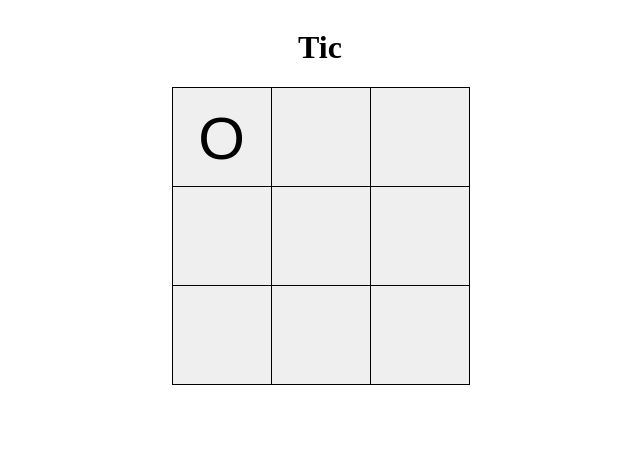
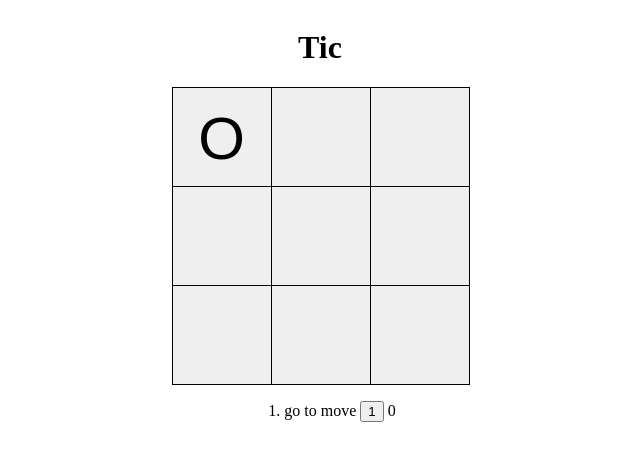
Before and after one commit to SuperJourney/react-webpack-ts-boilerplate, a React app: page / in a window 1280 px wide. Both pictures are taken after a click on the button 541 px from the left and 136 px from the top of the page. Shown: the top 460 px of the page, without its empty margins (320-960 px from the left). Built offline with nearby package versions, Linux system fonts and the light colour scheme; the HTML template or start-up script is replaced by a standard one.

Commit message:
feat: 使用教程举例

```diff
--- a/package.json
+++ b/package.json
@@ -14,8 +14,6 @@
     "axios": "^1.5.1",
     "css-loader": "^6.8.1",
     "html-webpack-plugin": "^5.5.3",
-    "react": "^18.2.0",
-    "react-dom": "^18.2.0",
     "react-redux": "^8.1.3",
     "react-router": "^6.17.0",
     "sass": "^1.69.4",
@@ -35,6 +33,8 @@
     "@types/react": "^18.2.31",
     "@types/react-dom": "^18.2.14",
     "marked": "^9.1.2",
+    "react": "^18.2.0",
+    "react-dom": "^18.2.0",
     "react-router-dom": "^6.17.0"
   }
 }
--- a/src/Tic/index.tsx
+++ b/src/Tic/index.tsx
@@ -11,6 +11,8 @@ interface TicState {
     trigger: boolean
     ind: number[]
     a: string[]
+    message: string
+    history: number[]
 }
 class Tic extends Component<TicProps, TicState> {
     constructor(props: TicProps) {
@@ -18,22 +20,23 @@ class Tic extends Component<TicProps, TicState> {
         this.state = {
             trigger: false,
             ind: Array.from({ length: 9 }, (_, index) => index),
-            a: Array.from({length:9},()=>"")
+            a: Array(9).fill(""),
+            message: "",
+            history:[],
         }
     }
     render() {
-
         return (
             <div className='tic'>
-                <h1>Tic</h1>
+                <h1>Tic {this.state.message}</h1>
                 <div className='board'>
                     {
                         this.state.ind.map((item, index) => {
                             if (index % 3 === 0) {
                                 return (
                                     <div className='row' key={index}>
-                                        {this.state.a.slice(index,index+3).map((item, subIndex) => (
-                                            <Square value={this.state.a[index+subIndex]} onClick={() => this.click(index + subIndex)} key={index+subIndex} />
+                                        {this.state.a.slice(index, index + 3).map((item, subIndex) => (
+                                            <Square value={this.state.a[index + subIndex]} onSquareClick={() => this.click(index + subIndex)} key={index + subIndex} />
                                         ))}
                                     </div>
                                 );
@@ -42,20 +45,70 @@ class Tic extends Component<TicProps, TicState> {
                         })
                     }
                 </div>
+                <ol>
+                    {this.move()}
+                </ol>
             </div>
         )
     }
 
+    move = () => {
+        let historys = this.state.history
+        return historys.map((item, index) => {
+            return (
+                <li>
+                go to move <button onClick={() => this.moveto(index)}> {index+1} </button> {item}
+                </li>
+            )
+        })
+    }
+
+    moveto = (i: number)=>{
+        let del_his = this.state.history.slice(i,9)
+        let a = this.state.a
+        del_his.forEach((item, index)=>{
+            a[item] = ""
+        })
+        this.setState({a:a, history: this.state.history.slice(0,i),trigger: i%2===1})
+    }
+
     click = (pos: number) => {
         let cur_statues = this.state.a
+        if (cur_statues[pos] !== "") return
         if (this.state.trigger) {
             cur_statues[pos] = "X"
         } else {
             cur_statues[pos] = "O"
         }
-        this.setState({ a: cur_statues, trigger: !this.state.trigger })
+        this.setState({ a: cur_statues, trigger: !this.state.trigger, history: [...this.state.history, pos] })
+        const winner = calculateWinner(cur_statues)
+        if (winner !== null) {
+            this.setState({ a: Array(9).fill(""),history: [], trigger: false, message: "Winner:" + winner }) //"Winner"
+            return
+        }
     }
 
 }
 
+
+function calculateWinner(squares: string[]) {
+    const lines = [
+        [0, 1, 2],
+        [3, 4, 5],
+        [6, 7, 8],
+        [0, 3, 6],
+        [1, 4, 7],
+        [2, 5, 8],
+        [0, 4, 8],
+        [2, 4, 6]
+    ];
+    for (let i = 0; i < lines.length; i++) {
+        const [a, b, c] = lines[i];
+        if (squares[a] && squares[a] === squares[b] && squares[a] === squares[c]) {
+            return squares[a];
+        }
+    }
+    return null;
+}
+
 export default Tic
--- a/src/Tic/square.tsx
+++ b/src/Tic/square.tsx
@@ -2,11 +2,11 @@ import React from 'react'
 
 interface SquareProps {
     value: string
-    onClick: () => void
+    onSquareClick: () => void
 }
 export default function Square(props: SquareProps) {
     return (
-        <button className="square" onClick={props.onClick}>
+        <button className="square" onClick={props.onSquareClick}>
             {props.value}
         </button>
     )
--- a/src/main.tsx
+++ b/src/main.tsx
@@ -1,8 +1,14 @@
-import React from "react";
+import React, { StrictMode } from "react";
 import { createRoot} from 'react-dom/client'
 import Tic from "./Tic"
 
 const container = document.getElementById("app")
 const root = createRoot(container!)
 
-root.render(<Tic />)
+root.render(
+   <div>
+    <StrictMode>
+        <Tic />
+    </StrictMode>
+   </div>
+)
```
